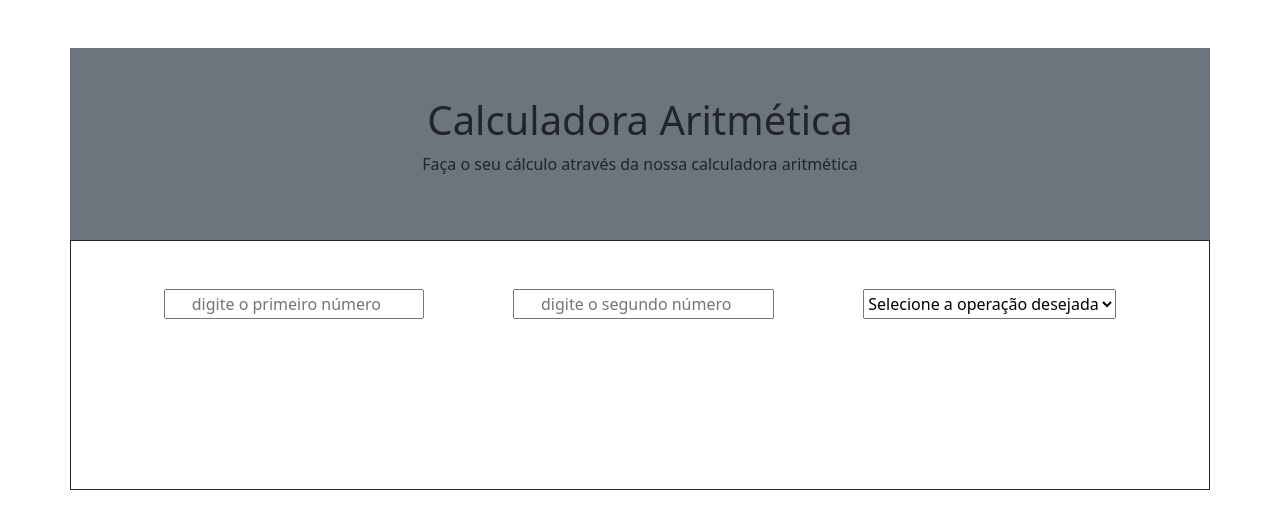
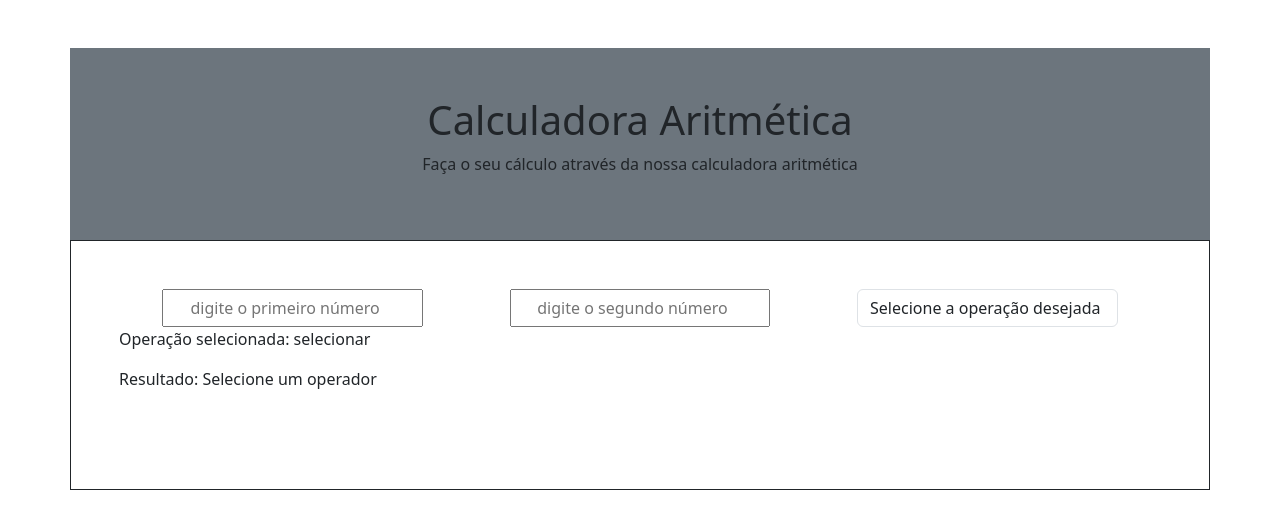
Before and after one commit to mfjaconis/calculadora_aritmetica_vue, a Vue app: page / in a window 1280 px wide. Shown: the top 528 px of the page. Built offline with nearby package versions, Linux system fonts and the light colour scheme.

Commit message:
adicionando reatividade ao formulário, para exibir o resultado do cálculo de acordo com a opção aritmética selecionada

```diff
--- a/src/components/Form.vue
+++ b/src/components/Form.vue
@@ -1,19 +1,51 @@
-<script>
+<script setup>
+import { reactive } from 'vue';
 
+const estado = reactive({
+    filtro: 'selecionar',
+
+    primeiroNumero: 0,
+    segundoNumero: 0,
+})
+
+const resultado = () => {
+    const { filtro, primeiroNumero, segundoNumero } = estado;
+
+    if (Number.isNaN(primeiroNumero) || Number.isNaN(segundoNumero)) {
+        return 'Por favor, preencha ambos os números';
+    }
+
+    switch (filtro) {
+        case 'somar':
+            return primeiroNumero + segundoNumero
+        case 'subtrair':
+            return primeiroNumero - segundoNumero
+        case 'dividir':
+            return segundoNumero !== 0 ? primeiroNumero / segundoNumero : 'Escolha um número diferente de 0'
+        case 'multiplicar':
+            return primeiroNumero * segundoNumero
+        default:
+            return 'Selecione um operador'
+    }
+}
 </script>
 
 <template>
     <main class="container border border-dark p-5" style="height: 250px;">
         <form class="d-flex justify-content-around">
-            <input class="text-center px-150 w-25" type="number" placeholder="digite o primeiro número" />
-            <input class="text-center px-150 w-25" type="number" placeholder="digite o segundo número" />
-            <select name="" id="">
-                <option value="">Selecione a operação desejada</option>
-                <option value="somar">somar</option>
+            <input required @change="e => estado.primeiroNumero = parseFloat(e.target.value)"
+                class="text-center px-150 w-25" type="number" placeholder="digite o primeiro número" />
+            <input required @change="e => estado.segundoNumero = parseFloat(e.target.value)"
+                class="text-center px-150 w-25" type="number" placeholder="digite o segundo número" />
+            <select @change="e => estado.filtro = e.target.value" class="form-control w-25">
+                <option value="selecionar">Selecione a operação desejada</option>
+                <option value="somar">Somar</option>
                 <option value="subtrair">Subtrair</option>
                 <option value="dividir">Dividir</option>
                 <option value="multiplicar">Multiplicar</option>
             </select>
         </form>
+        <p>Operação selecionada: {{ estado.filtro }}</p>
+        <p>Resultado: {{ resultado() }}</p>
     </main>
 </template>
--- a/src/components/Header.vue
+++ b/src/components/Header.vue
@@ -1,7 +1,3 @@
-<script>
-
-</script>
-
 <template>
     <header class="bg-secondary p-5 mt-5 container text-center">
         <h1>Calculadora Aritmética</h1>
```
